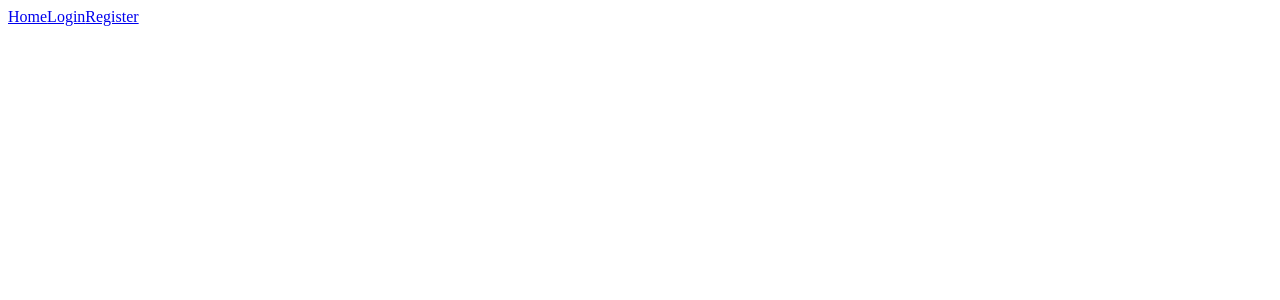
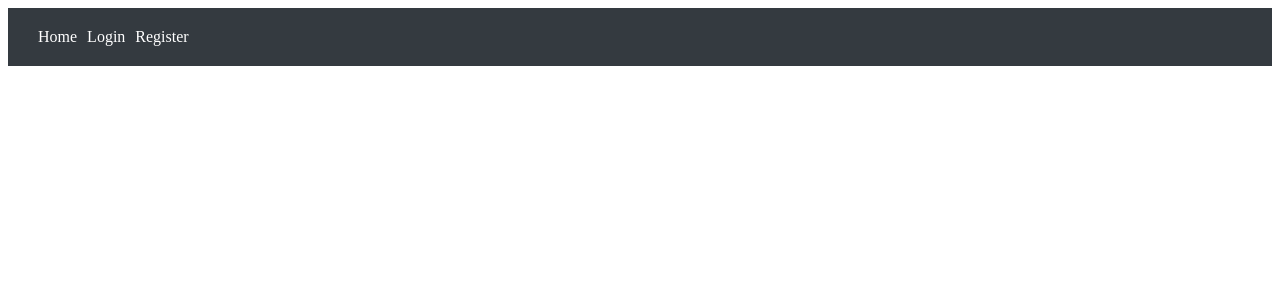
Before and after one commit to Vikash8460/angular-17-tutorial-master, an Angular app in the folder part-3/: page / in a window 1280 px wide. Shown: the top 300 px of the page. Built offline with nearby package versions, Linux system fonts and the light colour scheme.

Commit message:
write the css app.component.css

```diff
--- a/part-3/src/app/app.component.css
+++ b/part-3/src/app/app.component.css
@@ -0,0 +1,33 @@
+/* Global styles */
+body {
+    font-family: Arial, sans-serif;
+    margin: 0;
+    padding: 0;
+}
+
+/* Navigation bar styles */
+.navbar {
+    background-color: #343a40; /* Dark background color */
+    padding: 20px 30px; /* Add some padding */
+}
+
+.navbar-nav {
+    display: flex;
+    align-items: center;
+}
+
+.nav-item {
+    margin-right: 10px; /* Add some space between navigation items */
+}
+
+.nav-link {
+    color: #fff; /* White text color */
+    text-decoration: none; /* Remove underline from links */
+}
+
+/* Main app container styles */
+.container {
+    max-width: 960px; /* Limit container width */
+    margin: 20px auto; /* Center container horizontally with some top margin */
+    padding: 0 20px; /* Add padding to container */
+}
```
